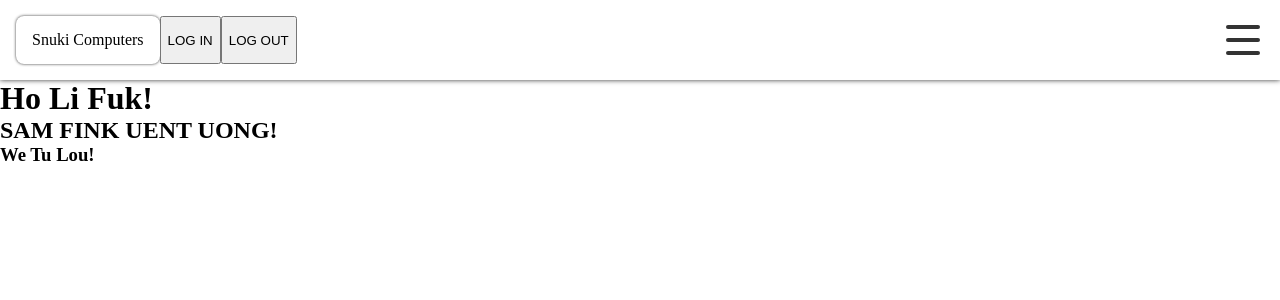
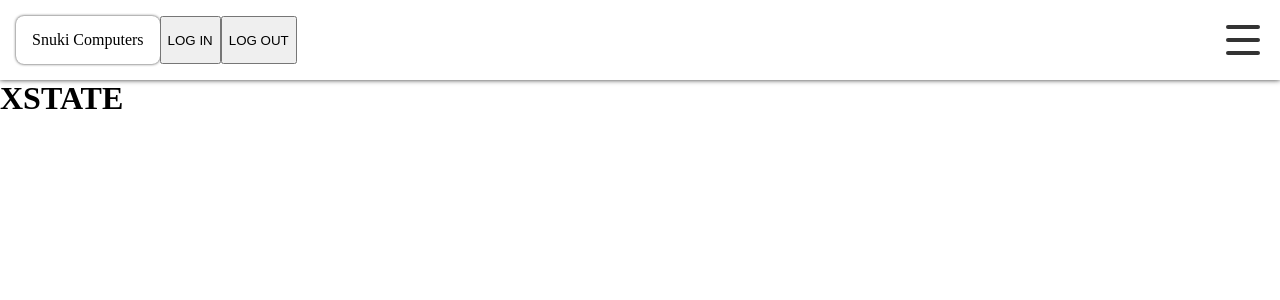
Before and after one commit to KibobiShtrudelz/nx-xstate, a React (Vite) app: page /xstate in a window 1280 px wide. Shown: the top 300 px of the page. Built offline with nearby package versions, Linux system fonts and the light colour scheme.

Commit message:
created page for xstate youtube tutorial

```diff
--- a/src/components/header/header.tsx
+++ b/src/components/header/header.tsx
@@ -15,9 +15,9 @@ interface AuthEvents {
 }
 
 const authMachine = createMachine<InitialState, AuthEvents>({
-  schema: {
-    events: {} as { type: 'LOG_IN' } | { type: 'LOG_OUT' }
-  },
+  // schema: {
+  //   events: {} as { type: 'LOG_IN' } | { type: 'LOG_OUT' }
+  // },
 
   initial: 'unauthorized',
 
@@ -37,11 +37,6 @@ const authMachine = createMachine<InitialState, AuthEvents>({
           target: 'authorized'
         }
       }
-    }
-  },
-  services: {
-    authCheck: () => {
-      return true
     }
   }
 })
--- a/src/pages/index.ts
+++ b/src/pages/index.ts
@@ -1 +1,2 @@
 export * from './home-page/home.page'
+export * from './xstate-page/xstate.page'
--- /dev/null
+++ b/src/pages/xstate-page/xstate.page.tsx
@@ -0,0 +1,3 @@
+export function XState(): JSX.Element {
+  return <h1>XSTATE</h1>
+}
--- a/src/router/router.tsx
+++ b/src/router/router.tsx
@@ -4,11 +4,12 @@ import {
   createRoutesFromElements
 } from 'react-router-dom'
 
-import { Home } from '@pages'
 import { Error } from '@components'
+import { Home, XState } from '@pages'
 
 export const router = createBrowserRouter(
   createRoutesFromElements(
+    <>
       <Route
         path="/"
         element={<Home />}
@@ -22,5 +23,8 @@ export const router = createBrowserRouter(
         // }}
         errorElement={<Error />}
       />
+
+      <Route path="/xstate" element={<XState />} errorElement={<Error />} />
+    </>
   )
 )
```
Also changed, not shown: 1 other file (tests, documents, lock files or other folders). Lines whose indentation alone changed are shown as unchanged.
